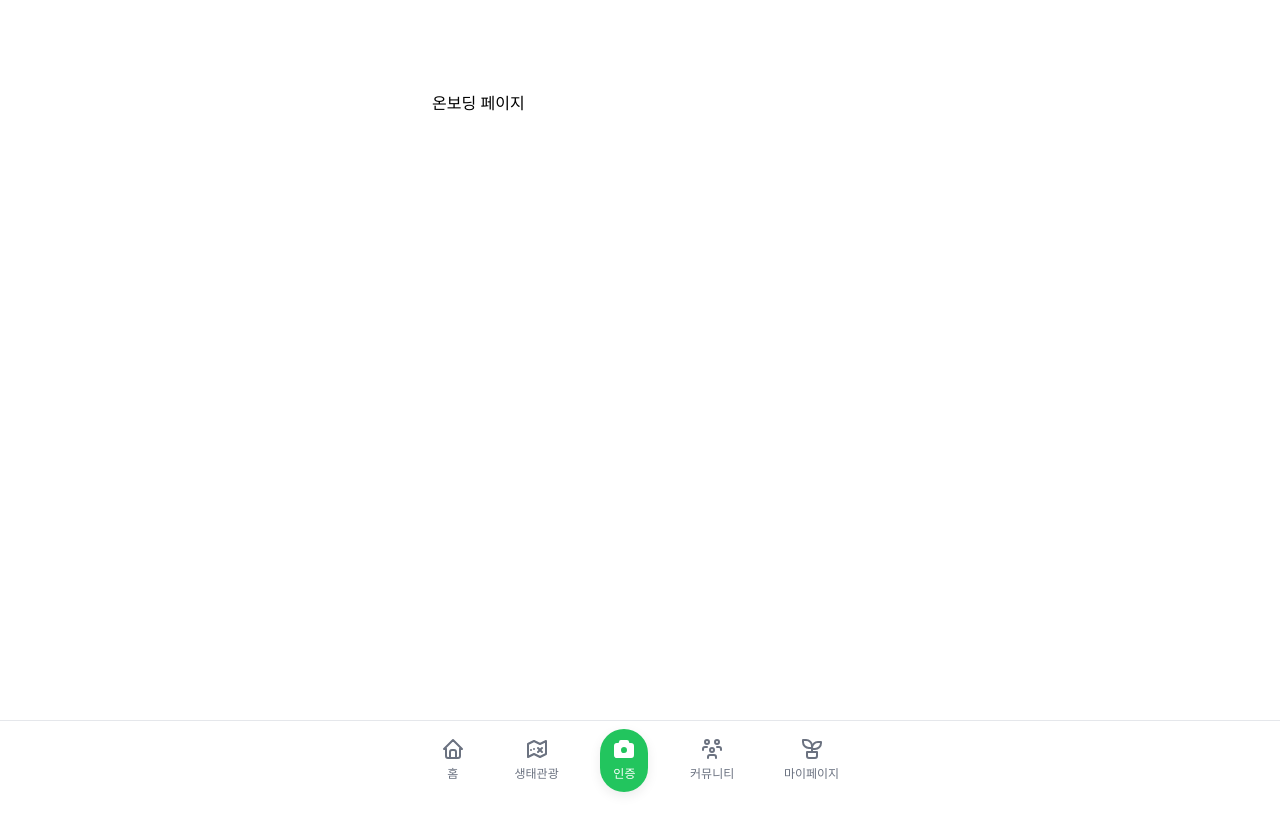
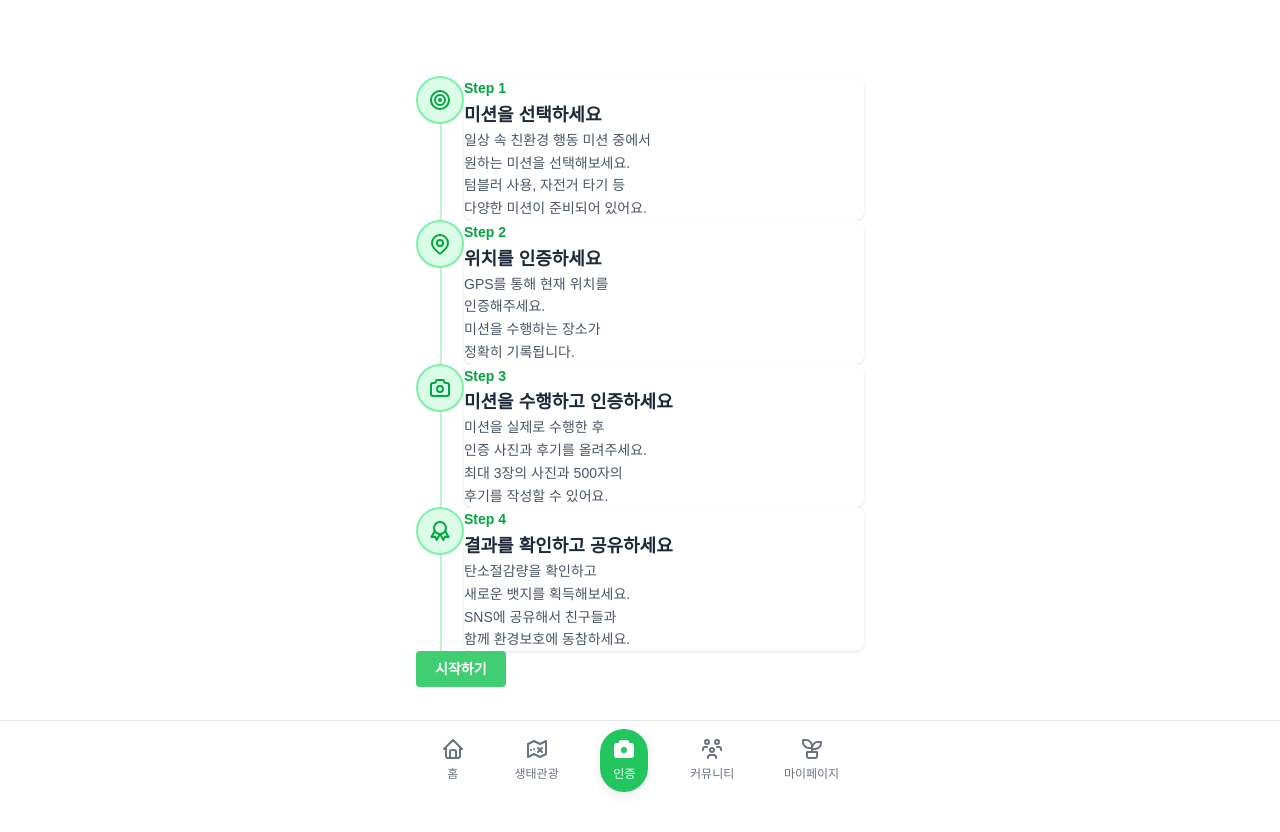
Before and after one commit to nasir17git/korean-tour-data-2025-groot-fe, a Next.js app: page /onboarding in a window 1280 px wide. Shown: the top 832 px of the page. Built offline with nearby package versions, Linux system fonts and the light colour scheme.

Commit message:
🎨 add tailwind css and WIP onboarding page

```diff
--- a/package.json
+++ b/package.json
@@ -16,6 +16,7 @@
     "@mantine/hooks": "^8.1.3",
     "@mantine/modals": "^8.1.3",
     "@tabler/icons-react": "^3.34.0",
+    "@tailwindcss/postcss": "^4.1.12",
     "clsx": "^2.1.1",
     "embla-carousel": "^8.5.2",
     "embla-carousel-react": "^8.5.2",
@@ -23,7 +24,8 @@
     "next": "15.3.5",
     "react": "^19.0.0",
     "react-dom": "^19.0.0",
-    "recharts": "2"
+    "recharts": "2",
+    "tailwindcss": "^4.1.12"
   },
   "devDependencies": {
     "@eslint/eslintrc": "^3",
--- a/postcss.config.cjs
+++ b/postcss.config.mjs
@@ -1,5 +1,6 @@
-module.exports = {
+export default {
   plugins: {
+    "@tailwindcss/postcss": {},
     "postcss-preset-mantine": {},
     "postcss-simple-vars": {
       variables: {
--- a/src/app/globals.css
+++ b/src/app/globals.css
@@ -1,3 +1,5 @@
+@import "tailwindcss";
+
 :root {
   --background: #ffffff;
   --foreground: #171717;
--- a/src/app/layout.tsx
+++ b/src/app/layout.tsx
@@ -1,3 +1,4 @@
+import "./globals.css";
 import "@mantine/core/styles.css";
 
 import BottomFixedNavigator from "@/components/ui/bottom-fixed-navigator";
--- /dev/null
+++ b/src/app/onboarding/_components/guide-section.tsx
@@ -0,0 +1,79 @@
+"use client";
+
+import {
+  IconTarget,
+  IconMapPin,
+  IconCamera,
+  IconAward,
+} from "@tabler/icons-react";
+import { Button } from "@mantine/core";
+import { useRouter } from "next/navigation";
+
+const ONBOARDING_STEPS = [
+  {
+    step: 1,
+    title: "미션을 선택하세요",
+    description:
+      "일상 속 친환경 행동 미션 중에서\n원하는 미션을 선택해보세요.\n텀블러 사용, 자전거 타기 등\n다양한 미션이 준비되어 있어요.",
+    icon: <IconTarget width={24} height={24} />,
+  },
+  {
+    step: 2,
+    title: "위치를 인증하세요",
+    description:
+      "GPS를 통해 현재 위치를\n인증해주세요.\n미션을 수행하는 장소가\n정확히 기록됩니다.",
+    icon: <IconMapPin width={24} height={24} />,
+  },
+  {
+    step: 3,
+    title: "미션을 수행하고 인증하세요",
+    description:
+      "미션을 실제로 수행한 후\n인증 사진과 후기를 올려주세요.\n최대 3장의 사진과 500자의\n후기를 작성할 수 있어요.",
+    icon: <IconCamera width={24} height={24} />,
+  },
+  {
+    step: 4,
+    title: "결과를 확인하고 공유하세요",
+    description:
+      "탄소절감량을 확인하고\n새로운 뱃지를 획득해보세요.\nSNS에 공유해서 친구들과\n함께 환경보호에 동참하세요.",
+    icon: <IconAward width={24} height={24} />,
+  },
+];
+
+export function GuideSection() {
+  const router = useRouter();
+  return (
+    <div className="min-h-screen p-4">
+      <div className="relative">
+        <div className="absolute left-6 top-0 bottom-0 w-0.5 bg-green-200"></div>
+
+        {ONBOARDING_STEPS.map((_step) => {
+          return (
+            <div key={_step.step} className="relative flex items-start mb-8">
+              {/* 스텝 번호와 아이콘 */}
+              <div className="relative z-10 flex items-center justify-center w-12 h-12 bg-green-100 border-2 border-green-300 rounded-full mr-4">
+                <div className="text-green-600">{_step.icon}</div>
+              </div>
+
+              {/* 스텝 내용 */}
+              <div className="flex-1 bg-white rounded-lg p-4 shadow-sm">
+                <div className="mb-2">
+                  <span className="text-sm text-green-600 font-semibold">
+                    Step {_step.step}
+                  </span>
+                </div>
+                <h3 className="text-lg font-bold mb-3 text-gray-800">
+                  {_step.title}
+                </h3>
+                <p className="text-sm text-gray-600 leading-relaxed whitespace-pre-line">
+                  {_step.description}
+                </p>
+              </div>
+            </div>
+          );
+        })}
+      </div>
+      <Button onClick={() => router.push("/")}>시작하기</Button>
+    </div>
+  );
+}
--- a/src/app/onboarding/page.tsx
+++ b/src/app/onboarding/page.tsx
@@ -1,5 +1,5 @@
-import styles from "../page.module.css";
+import { GuideSection } from "./_components/guide-section";
 
 export default async function Page() {
-  return <div className={styles.page}>온보딩 페이지</div>;
+  return <GuideSection />;
 }
```
Also changed, not shown: 1 other file (tests, documents, lock files or other folders).
